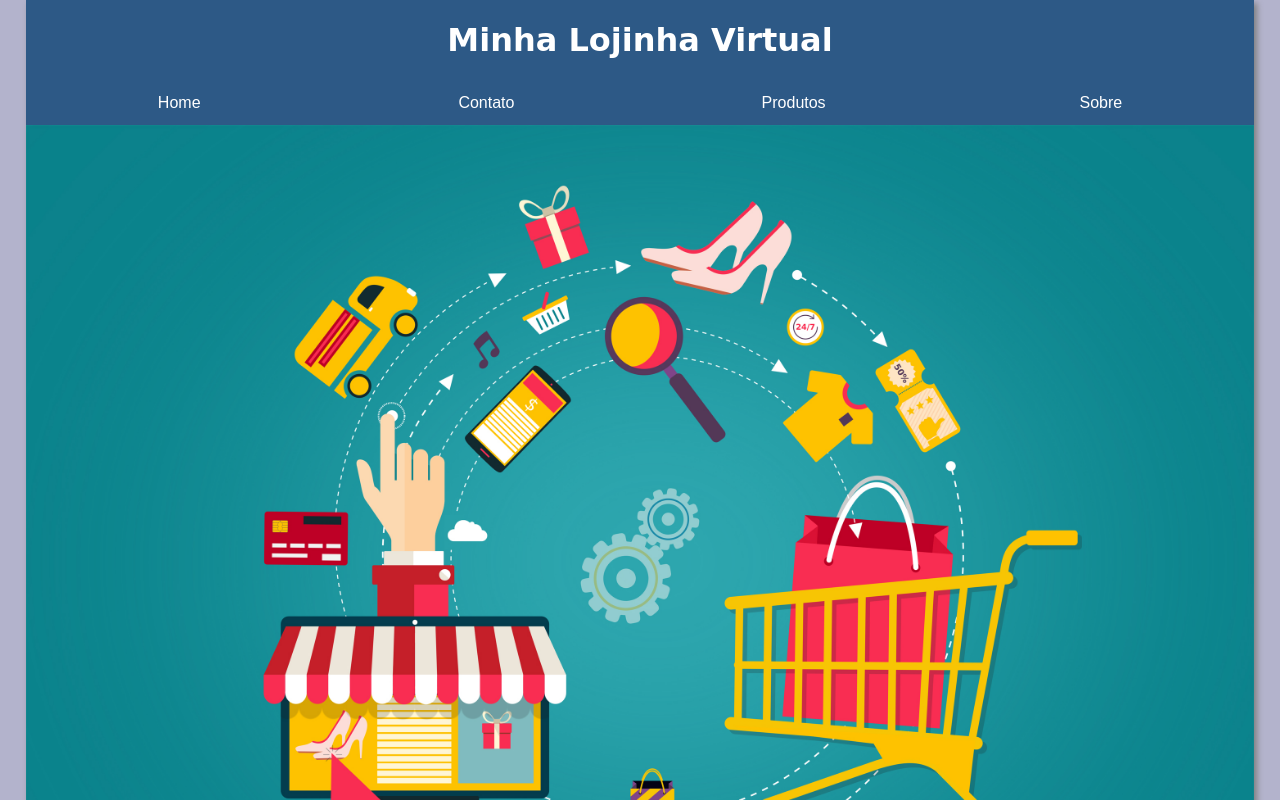
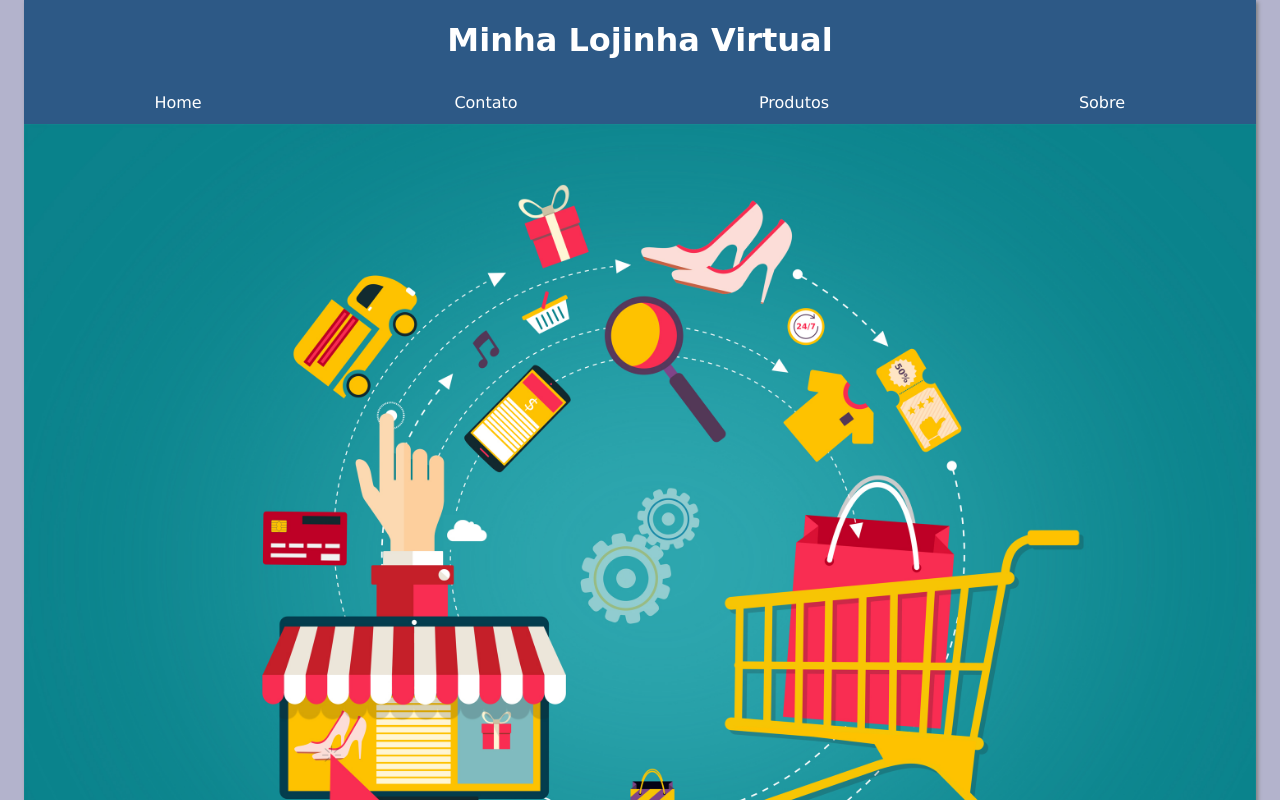
Before and after one commit to edsonbruno415/lojavirtual, a plain HTML site: page index.html in a window 1280 px wide. Shown: the top 800 px of the page. Drawn offline with Linux system fonts and the light colour scheme.

Commit message:
Fixing navbar layout

```diff
--- a/css/estilos.css
+++ b/css/estilos.css
@@ -3,50 +3,69 @@ body {
     margin: 0;
     padding: 0;
     background-color: #b3b3cc;
+}
 
-}
-#container{
+#container {
     background-color: white;
-    box-shadow: gray 3px 3px 6px;
-    margin-left: 2%;
-    margin-right: 2%;
+    box-shadow: gray 2px 2px 4px;
+    margin-left: 24px;
+    margin-right: 24px;
     padding: 0px;
 }
-#logo{
+
+#logo {
     display: flex;
     justify-content: center;
     background-color: #2d5986;
     color: white;
     font-family: cursive;
 }
-#navbar{
+
+nav {
+    margin: 0;
+    background-color: #2d5986;
+}
+
+nav ul {
     display: flex;
     justify-content: space-evenly;
-    background-color:#2d5986;
+    flex: 1;
+    list-style: none;
+    margin: 0;
+    padding:0;
 }
-#navbar a{
-    color:white;
-    font-family: Arial, "Helvetica Neue", Helvetica, sans-serif;
-    padding: 13px;
+nav li{
+    flex: 1;
+    display: flex;
+    justify-content: center;
+    text-align: center;
+}
+
+nav li a {
+    color: white;
     text-decoration: none;
-    text-align: center;
+    padding: 12px;
+    flex: 1;
+}
+nav li a:hover{
+    border: white 1px solid;
+}
+
+#banner-main img {
     width: 100%;
 }
-#navbar a:hover{
-    border: 1px solid white;
-}
-#banner-main img{
-    width: 100%;
-}
-#produtos{
+
+#produtos {
     display: flex;
     justify-content: space-between;
     padding: 2%;
 }
-#title-products{
+
+#title-products {
     text-align: center;
 }
-.product-card{
+
+.product-card {
     display: flex;
     flex-direction: column;
     padding: 2%;
@@ -54,63 +73,75 @@ body {
     border-radius: 15px;
     transition: 0.5s;
 }
-.product-card:hover{
+
+.product-card:hover {
     box-shadow: gray 3px 3px 6px;
     background-color: #F4F4F4;
     transition: 0.5s;
 }
-.product-card img{
+
+.product-card img {
     width: 80%;
     margin: auto;
     border-radius: 20px;
 }
-.product-card span{
+
+.product-card span {
     padding-top: 20px;
     text-align: center;
     font-size: 18px;
 }
-.product-desc{
+
+.product-desc {
     text-align: justify;
     font-family: Arial, Helvetica, sans-serif;
 }
-#footer{
+
+#footer {
     background-color: #2d5986;
     color: white;
 }
-#contato{
+
+#contato {
     display: flex;
     justify-content: space-between;
     margin: 0;
     padding: 15px;
 }
-#redes-sociais{
-    width:100%;
+
+#redes-sociais {
+    width: 100%;
     display: flex;
     flex-direction: column;
 }
-#redes-sociais img{
+
+#redes-sociais img {
     width: 45px;
 }
-.rede-social{
+
+.rede-social {
     display: flex;
     justify-content: row;
     padding-left: 10px;
     padding-bottom: 10px;
 }
-.rede-social p{
+
+.rede-social p {
     margin-left: 10px;
 }
-#novidades{
+
+#novidades {
     width: 100%;
     position: relative;
+}
 
-}
-#novidades input{
+#novidades input {
     width: 225px;
     padding: 10px;
     outline: none;
 }
-#footer span{
+
+#footer span {
     display: block;
     text-align: center;
     padding-top: 10px;
--- a/index.html
+++ b/index.html
@@ -14,14 +14,16 @@
             <div id="logo">
                 <h1>Minha Lojinha Virtual</h1>
             </div>
-            <div id="navbar">
-                <a href="index.html">Home</a>
-                <a href="#contato">Contato</a>
-                <a href="#title-products">Produtos</a>
-                <a href="index.html">Sobre</a>
-            </div>
+            <nav>
+                <ul>
+                    <li><a href="index.html">Home</a></li>
+                    <li><a href="#contato">Contato</a></li>
+                    <li><a href="#title-products">Produtos</a></li>
+                    <li><a href="index.html">Sobre</a></li>
+                </ul>
+            </nav>
         </header>
-        <section id="main">
+        <main>
             <div id="banner-main">
                 <img src="images/banner.jpg">
             </div>
@@ -57,8 +59,7 @@
                     </p>
                 </div>
             </div>
-        </section>
-    </div>
+        </main>
         <footer id="footer">
             <div id="contato">
                 <div id="redes-sociais">
```
Lines whose indentation alone changed are shown as unchanged.
